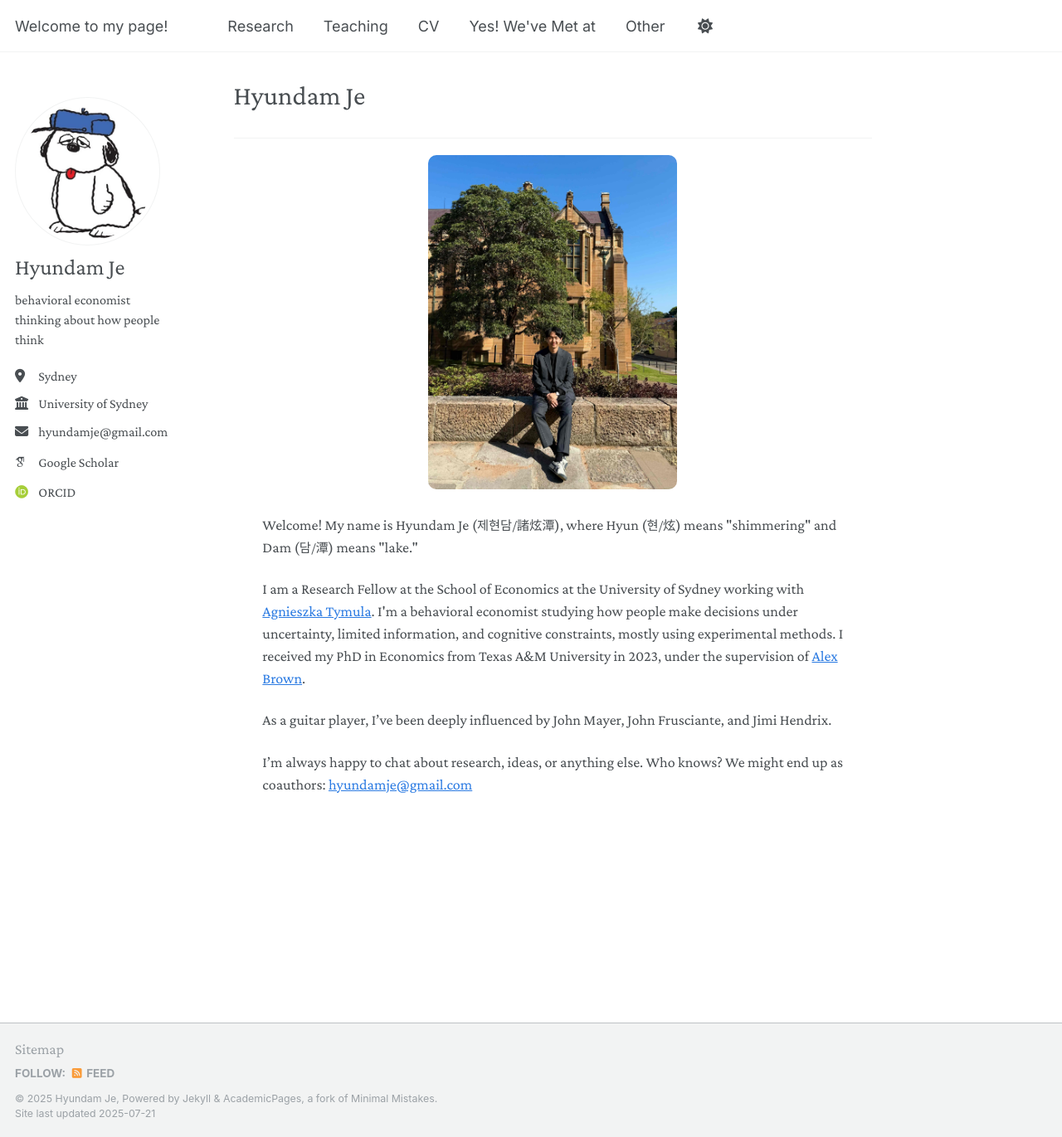
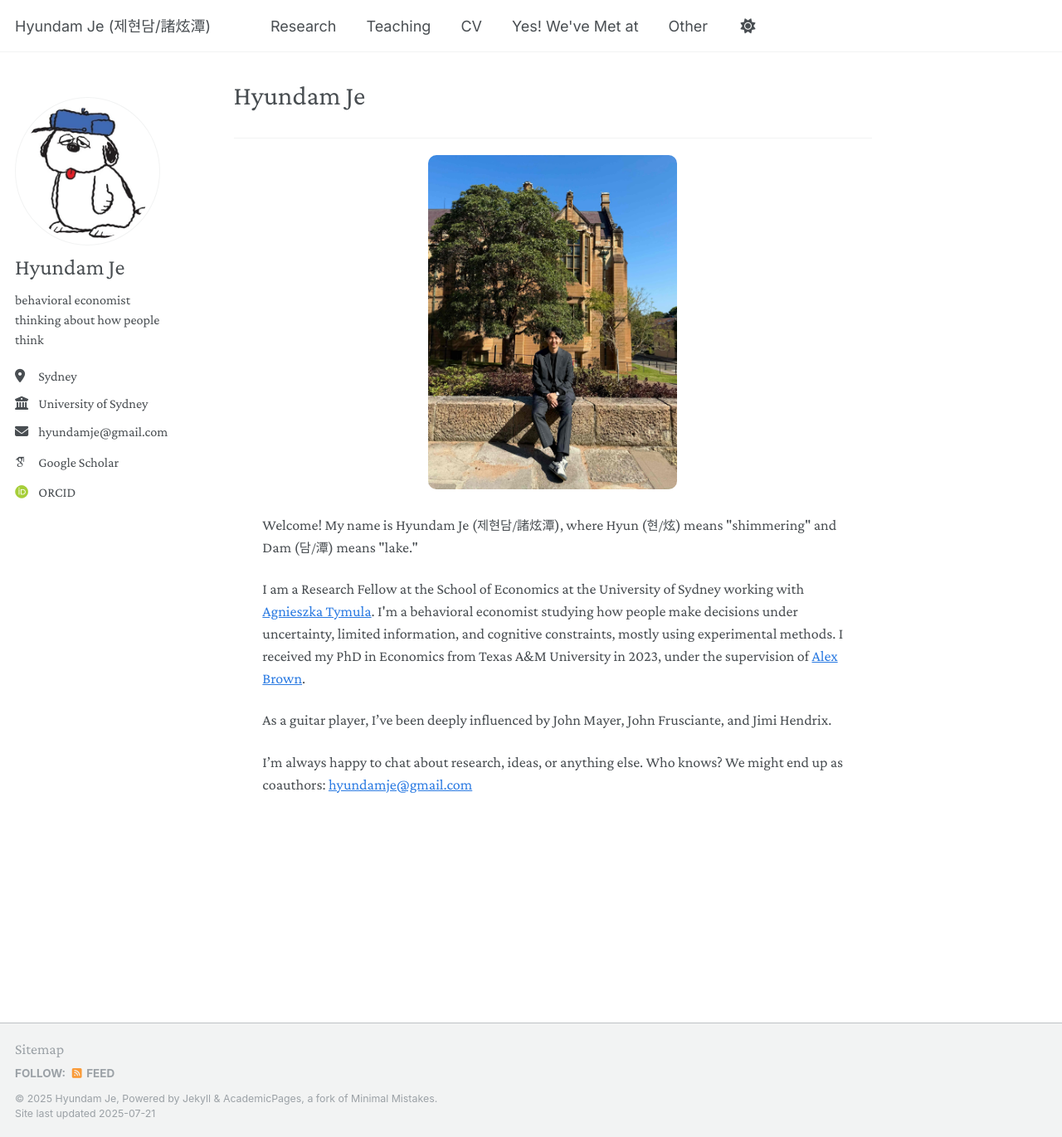
Before and after one commit to hyundamje/hyundamje.github.io, a Jekyll site: the page built from _pages/about.md, in a window 1280 px wide and 1371 px high. Shown: the whole window at 83% size. Built offline with Jekyll 4.4.1, drawn with Linux system fonts in a browser that asks for light colours; some web fonts are replaced.

Commit message:
Update _config.yml

```diff
--- a/_config.yml
+++ b/_config.yml
@@ -22,7 +22,7 @@ plugins:
 
 # minimal_mistakes_skin: "default"
 
-title                    : "Welcome to my page!"
+title                    : "Hyundam Je (제현담/諸炫潭)"
 title_separator          : "—"
 name                     : &hyundamje "Hyundam Je"
 description              : &description "behavioral economist"
```
